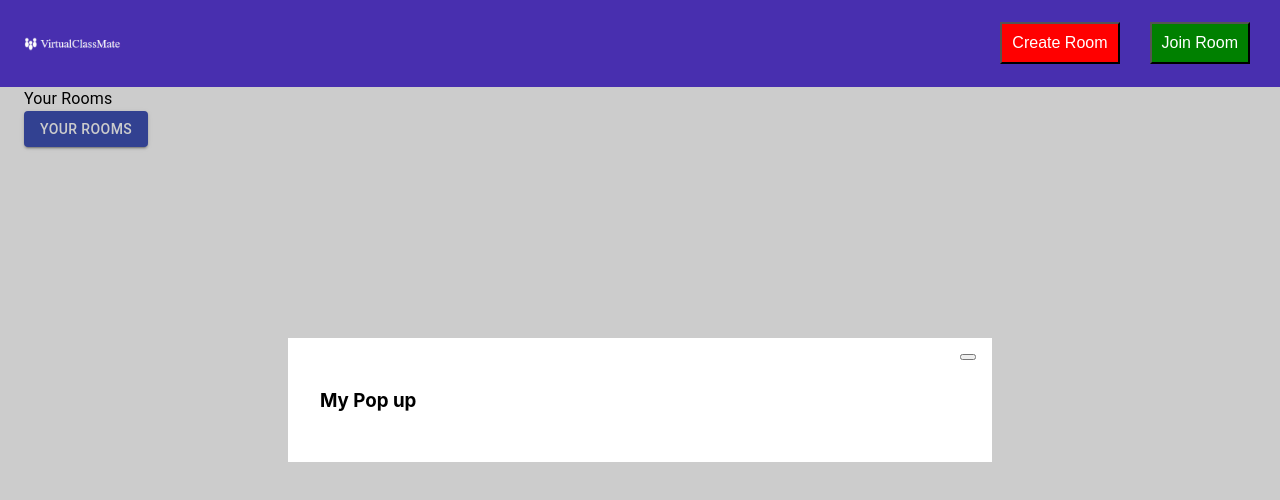
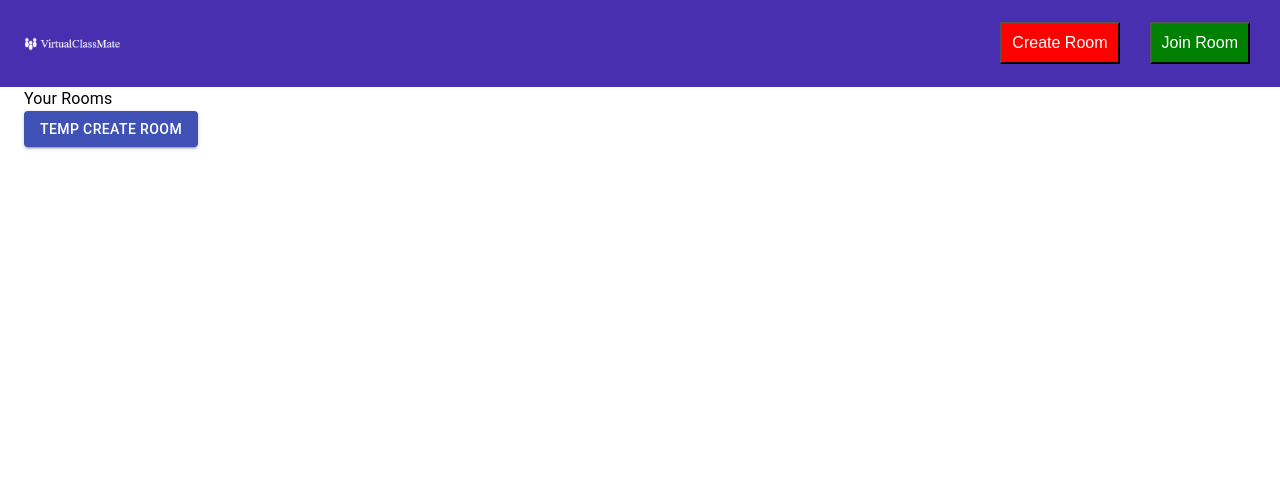
Before and after one commit to quacklinhui/VirtualClassMate, a React (Create React App) app in the folder frontend/: page / in a window 1280 px wide. Shown: the top 500 px of the page. Built offline with nearby package versions, Linux system fonts and the light colour scheme.

Commit message:
added input for the create room function

```diff
--- a/frontend/src/App.js
+++ b/frontend/src/App.js
@@ -4,11 +4,10 @@ import HomePage from './HomeComponents/HomePage';
 import CreateRoomPopUp from './HomeComponents/CreateRoomPopUp/CreateRoomPopUp';
 
 function App() {
-  const {CreateRoomPopUp, setCreateRoomPopUp} = useState(false); //set the default state to false
+
   return (
     <div>
       <HomePage />
-
     </div>
   );
 }
--- a/frontend/src/HomeComponents/CreateRoomPopUp/CreateRoomPopUp.js
+++ b/frontend/src/HomeComponents/CreateRoomPopUp/CreateRoomPopUp.js
@@ -1,13 +1,16 @@
 import { DialogContent } from '@material-ui/core';
 import React from 'react';
-import {Button} from '@material-ui/core'
+import {Button, TextField} from '@material-ui/core'
 import './CreateRoomPopUp.css'
 //using the library button cannot
 function CreateRoomPopUp(props) {
     return (props.trigger)?(
         <div className = "CreateRoomPopUp">
             <div className = "createRoomPopUp-inner">
-                <button className = "closePopUp"></button>
+                <button className = "closePopUp">x</button>
+                <h2>Create Room</h2>
+                <TextField id="roomName" label="Enter Room Name" variant="outlined" />
+                <Button background-color = "primary">Create Room</Button>
                 {props.children}
             </div>
         </div>
--- a/frontend/src/HomeComponents/HomePage.js
+++ b/frontend/src/HomeComponents/HomePage.js
@@ -1,28 +1,27 @@
 import NavBar from './NavBar/NavBar';
 import {Button, Typography, Paper, Box, Container} from '@material-ui/core'
 import CreateRoomPopUp from './CreateRoomPopUp/CreateRoomPopUp';
+import {useState} from 'react';
 // To do: the number of buttons should be dynamically formed based on the database
 function HomePage() {
+  const [createPopUp, setCreatePopUp] = useState(false); //set the default state to false
+
   return (
       <div>
       <main>
       <div>
         <NavBar />
       </div>
-
-
         <Container color = "primary.main" maxWidth="lrg">
           <Typography>
               Your Rooms
           </Typography>
-        <Button variant="contained" color="primary" onClick={() => { alert('clicked') }}>
-            Your Rooms
+          <Button variant="contained" color="primary" onClick={() => { setCreatePopUp(true) }}>
+              Temp Create Room
           </Button>
         </Container>
         </main>
-      <CreateRoomPopUp trigger = {true}>
-          <h3>My Pop up</h3>
-      </CreateRoomPopUp>
+      <CreateRoomPopUp trigger = {createPopUp}/>
       </div>
     );
   }
```
Lines whose indentation alone changed are shown as unchanged.
